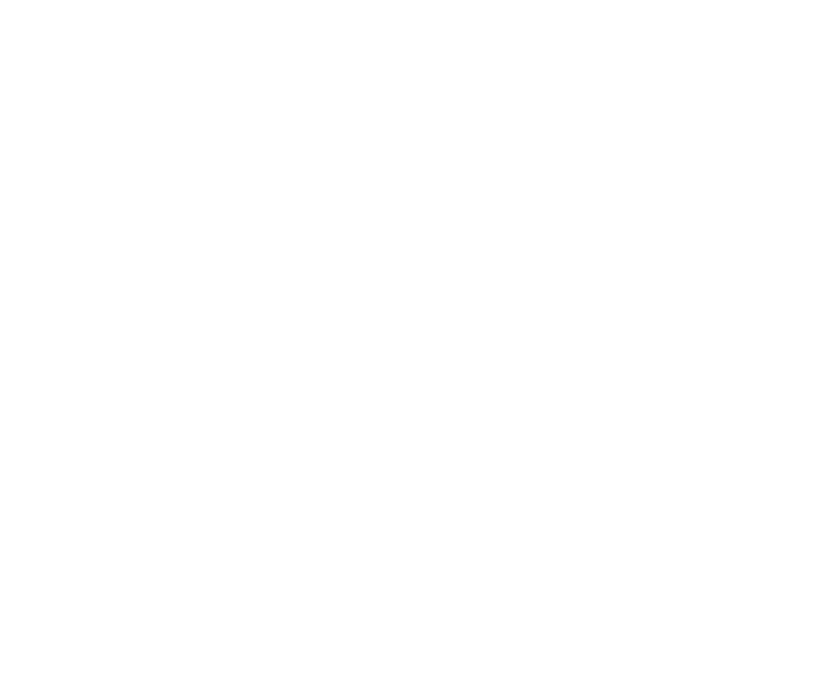
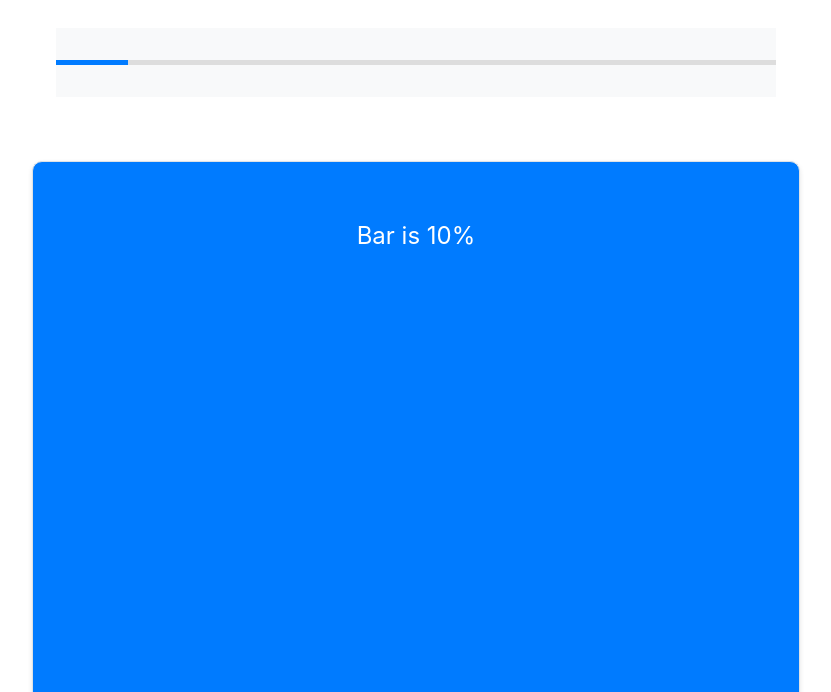
Before and after one commit to jonolave/verdens-ender, a Svelte app: page / in a window 1280 px wide. Shown: the part 828-1520 px from the top of the page, without its empty margins (224-1055 px from the left). Built offline with nearby package versions, Linux system fonts and the light colour scheme.

Commit message:
scrolly principle in place

```diff
--- a/src/App.svelte
+++ b/src/App.svelte
@@ -1,37 +1,150 @@
 <script>
-  import { slide, fly } from 'svelte/transition';
+  import { onMount } from "svelte";
 
-  let y;
-  $: console.log(y);
+  let steps = [
+    { index: 0, width: "10%", text: "Bar is 10%" },
+    { index: 1, width: "90%", text: "Bar is 90%" },
+    { index: 2, width: "50%", text: "Bar is 50%" },
+  ];
+
+  let activeIndex = 0;
+  let observer;
+
+  function updateChart(index) {
+    activeIndex = index;
+  }
+
+  onMount(() => {
+    observer = new IntersectionObserver(
+      (entries) => {
+        entries.forEach((entry) => {
+          if (entry.isIntersecting) {
+            const index = +entry.target.dataset.index;
+            updateChart(index);
+          }
+        });
+      },
+      { threshold: 0.5 }
+    );
+
+    document.querySelectorAll(".step").forEach((step) => {
+      observer.observe(step);
+    });
+
+    return () => observer.disconnect();
+  });
 </script>
 
-<svelte:window bind:scrollY={y} />
+<section class="filler">
+  <p>Scroll</p>
+</section>
 
-<main>
-    <div id="navbar" class:show={y >= 80}>
-      <p>Navbar {y}</p>
-    </div>
+<section id="scrolly-overlay">
+  <div class="scrolly">
+    <!-- Sticky graphic (progress bar) -->
+    <figure class="sticky">
+      <div class="bar-outer">
+        <div class="bar-inner" style="width: {steps[activeIndex].width};"></div>
+      </div>
+    </figure>
 
-  <p>scroll down..</p>
+    <!-- Step text -->
+    <article>
+      {#each steps as step (step.index)}
+        <div class="step {activeIndex === step.index ? 'is-active' : ''}" data-index={step.index}>
+          <p>{step.text}</p>
+        </div>
+      {/each}
+    </article>
+  </div>
+</section>
 
-</main>
+<section class="filler">
+  <p>End</p>
+</section>
 
 <style>
-  main {
-    height: 200vh;
+  /* General styling for first and last section */
+  .filler {
+    min-height: 100vh;
+    display: flex;
+    justify-content: center;
+    align-items: center;
+    background-color: #f8f9fa;
   }
 
-  #navbar {
-    position: fixed;
-    top: -100px;
-    left: 0;
+  #scrolly-overlay {
+    position: relative;
+    padding: 2rem 0;
+  }
+
+  .scrolly {
+    position: relative;
+    max-width: 800px;
+    margin: 0 auto;
+  }
+
+  /* Sticky element for the progress bar */
+  .sticky {
+    position: -webkit-sticky;
+    position: sticky;
+    top: 50%;
+    z-index: 10;
+    background-color: #f8f9fa;
+    padding: 2rem 0;
+    margin-bottom: 3rem;
+  }
+
+  /* Progress bar styling */
+  .bar-outer {
     width: 100%;
-    background-color: #333;
+    height: 5px;
+    background-color: #ddd;
+    position: relative;
+  }
+
+  .bar-inner {
+    height: 100%;
+    background-color: #007bff;
+    width: 0; /* This will be updated dynamically */
+    transition: width 250ms ease-in-out;
+  }
+
+  /* Step element styling */
+  .step {
+    min-height: 70vh;
+    margin-bottom: 3rem;
+    padding: 2rem;
+    background-color: #e9ecef;
+    transition: background-color 250ms ease-in-out;
+    border-radius: 10px;
+    border: 1px solid #dee2e6;
+    box-shadow: 0 2px 5px rgba(0, 0, 0, 0.1);
+  }
+
+  .step.is-active {
+    background-color: #007bff;
     color: white;
+  }
+
+  .step p {
+    font-size: 1.5rem;
+    text-align: center;
+  }
+
+  /* Ensure there's enough space between elements */
+  article {
     padding: 1rem;
   }
 
-  div#navbar.show {
-    top: 0;
+  /* Responsive adjustments */
+  @media (max-width: 768px) {
+    .step {
+      min-height: 50vh;
+    }
+
+    .bar-outer {
+      height: 4px;
+    }
   }
 </style>
--- a/src/app.css
+++ b/src/app.css
@@ -2,78 +2,9 @@
   font-family: Inter, system-ui, Avenir, Helvetica, Arial, sans-serif;
   line-height: 1.5;
   font-weight: 400;
-
-  color-scheme: light dark;
-  color: rgba(255, 255, 255, 0.87);
-  background-color: #242424;
 
   font-synthesis: none;
   text-rendering: optimizeLegibility;
   -webkit-font-smoothing: antialiased;
   -moz-osx-font-smoothing: grayscale;
 }
-
-a {
-  font-weight: 500;
-  color: #646cff;
-  text-decoration: inherit;
-}
-a:hover {
-  color: #535bf2;
-}
-
-body {
-  margin: 0;
-  display: flex;
-  place-items: center;
-  min-width: 320px;
-  min-height: 100vh;
-}
-
-h1 {
-  font-size: 3.2em;
-  line-height: 1.1;
-}
-
-.card {
-  padding: 2em;
-}
-
-#app {
-  max-width: 1280px;
-  margin: 0 auto;
-  padding: 2rem;
-  text-align: center;
-}
-
-button {
-  border-radius: 8px;
-  border: 1px solid transparent;
-  padding: 0.6em 1.2em;
-  font-size: 1em;
-  font-weight: 500;
-  font-family: inherit;
-  background-color: #1a1a1a;
-  cursor: pointer;
-  transition: border-color 0.25s;
-}
-button:hover {
-  border-color: #646cff;
-}
-button:focus,
-button:focus-visible {
-  outline: 4px auto -webkit-focus-ring-color;
-}
-
-@media (prefers-color-scheme: light) {
-  :root {
-    color: #213547;
-    background-color: #ffffff;
-  }
-  a:hover {
-    color: #747bff;
-  }
-  button {
-    background-color: #f9f9f9;
-  }
-}
```
